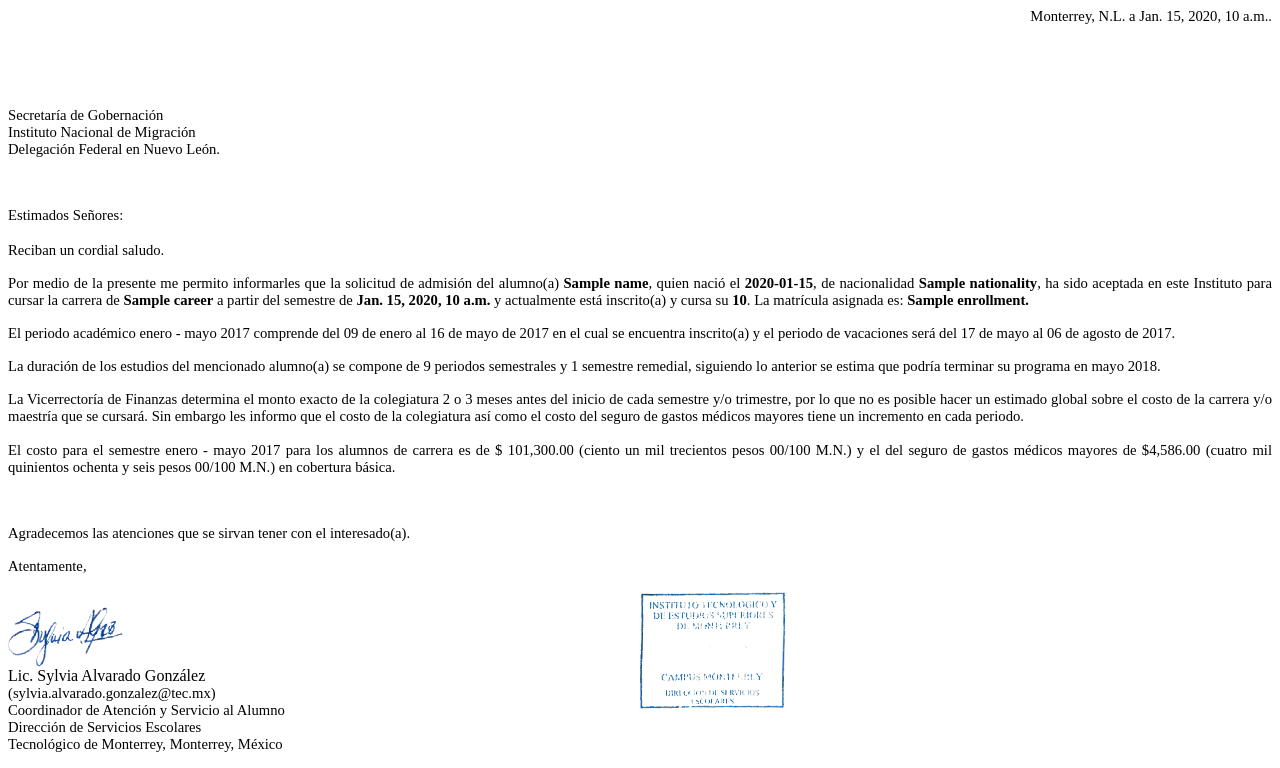
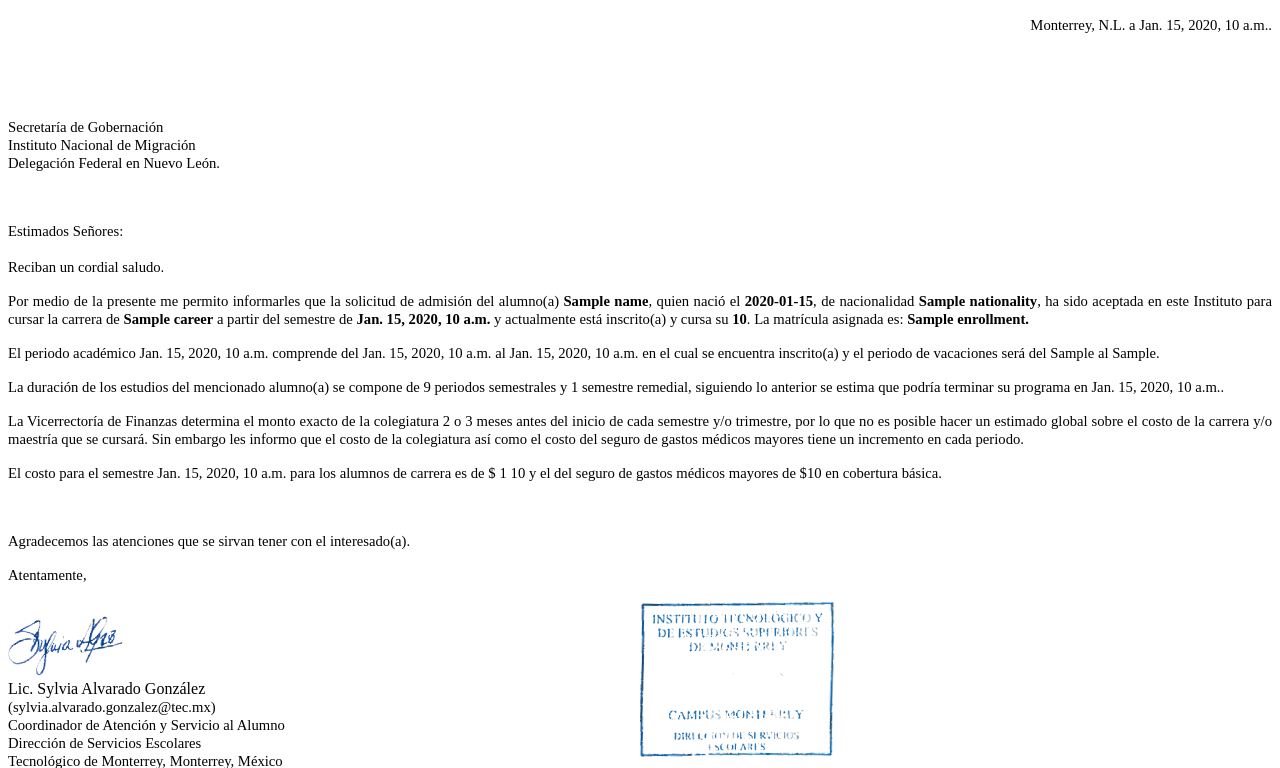
Before and after one commit to ProyectoIntegrador2018/autoservicio-cartas-back, a Django app: template templates/migracion.html in a window 1280 px wide. Shown: the top 768 px of the page. Run offline with Django 3.2, Linux system fonts and the light colour scheme; the template is opened without the code that fills it: most values are stand-ins (such as "Sample title", 1, 10 or a date in 2020).

Commit message:
Nuevos templates de cartas

```diff
--- a/templates/migracion.html
+++ b/templates/migracion.html
@@ -1,4 +1,4 @@
-<!DOCTYPE>
+<!DOCTYPE html>
 <html>
 
 <head>
@@ -41,16 +41,16 @@
         <span style="font-size: 11.0pt;">Por medio de la presente me permito informarles que la solicitud de admisi&oacute;n del alumno(a) <strong>{{name}}</strong>, quien naci&oacute; el <strong>{{birthdate}}</strong>, de nacionalidad <strong>{{nationality}}</strong>, ha sido aceptada en este Instituto para cursar la carrera de <strong>{{career}}</strong> a partir del semestre de <strong>{{semester_initial_date}}</strong> y actualmente est&aacute; inscrito(a) y cursa su <strong>{{semester_in_progress}}</strong>. La matr&iacute;cula asignada es: <strong>{{enrollment}}.</strong></span>
     </p>
     <p style="text-align: justify;">
-        <span style="font-size: 11.0pt;">El periodo acad&eacute;mico enero - mayo 2017 comprende del 09 de enero al 16 de mayo de 2017 en el cual se encuentra inscrito(a) y el periodo de vacaciones ser&aacute; del 17 de mayo al 06 de agosto de 2017.</span>
+        <span style="font-size: 11.0pt;">El periodo acad&eacute;mico {{semester_initial_date}} comprende del {{current_semester_start_date}} al {{current_semester_end_date}} en el cual se encuentra inscrito(a) y el periodo de vacaciones ser&aacute; del {{current_semester_start_holidays}} al {{current_semester_end_holidays}}.</span>
     </p>
     <p style="margin: 0cm; margin-bottom: .0001pt; text-align: justify;">
-        <span style="font-size: 11.0pt;">La duraci&oacute;n de los estudios del mencionado alumno(a) se compone de 9 periodos semestrales y 1 semestre remedial, siguiendo lo anterior se estima que podr&iacute;a terminar su programa en mayo 2018.</span>
+        <span style="font-size: 11.0pt;">La duraci&oacute;n de los estudios del mencionado alumno(a) se compone de 9 periodos semestrales y 1 semestre remedial, siguiendo lo anterior se estima que podr&iacute;a terminar su programa en {{grad_date}}.</span>
     </p>
     <p style="text-align: justify;">
         <span style="font-size: 11.0pt;">La Vicerrector&iacute;a de Finanzas determina el monto exacto de la colegiatura 2 o 3 meses antes del inicio de cada semestre y/o trimestre, por lo que no es posible hacer un estimado global sobre el costo de la carrera y/o maestr&iacute;a que se cursar&aacute;. Sin embargo les informo que el costo de la colegiatura as&iacute; como el costo del seguro de gastos m&eacute;dicos mayores tiene un incremento en cada periodo.</span>
     </p>
     <p style="text-align: justify;">
-        <span style="font-size: 11.0pt;">El costo para el semestre enero - mayo 2017 para los alumnos de carrera es de $</span> <span style="font-size: 11.0pt;">101,300.00 (ciento un mil trecientos pesos 00/100 M.N.) y el del seguro de gastos m&eacute;dicos mayores de $4,586.00 (cuatro mil quinientos ochenta y seis pesos 00/100 M.N.) en cobertura b&aacute;sica.</span>
+        <span style="font-size: 11.0pt;">El costo para el semestre {{semester_initial_date}} para los alumnos de carrera es de $</span> <span style="font-size: 11.0pt;">{{current_semester_cost_num}} {{current_semester_cost_letter}} y el del seguro de gastos m&eacute;dicos mayores de ${{current_semester_seguro_cost}} en cobertura b&aacute;sica.</span>
     </p>
 
     <!-- Despedida -->
@@ -83,7 +83,7 @@
 
     <!-- Sello -->
     <div style="width:50%; float:left; height: 160">
-        <img src="images/sello.png" height="120">
+        <img src="images/sello.png" height="160">
     </div>
 
     <!-- Datos Tec -->
```
